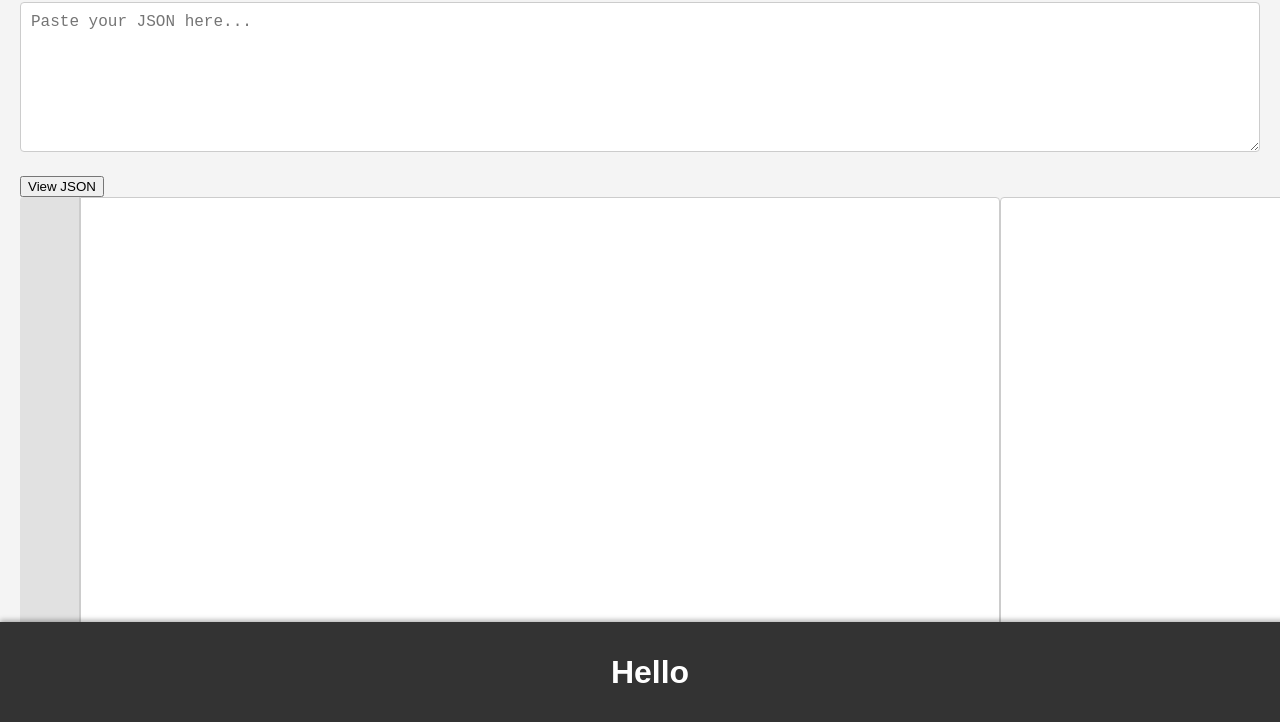
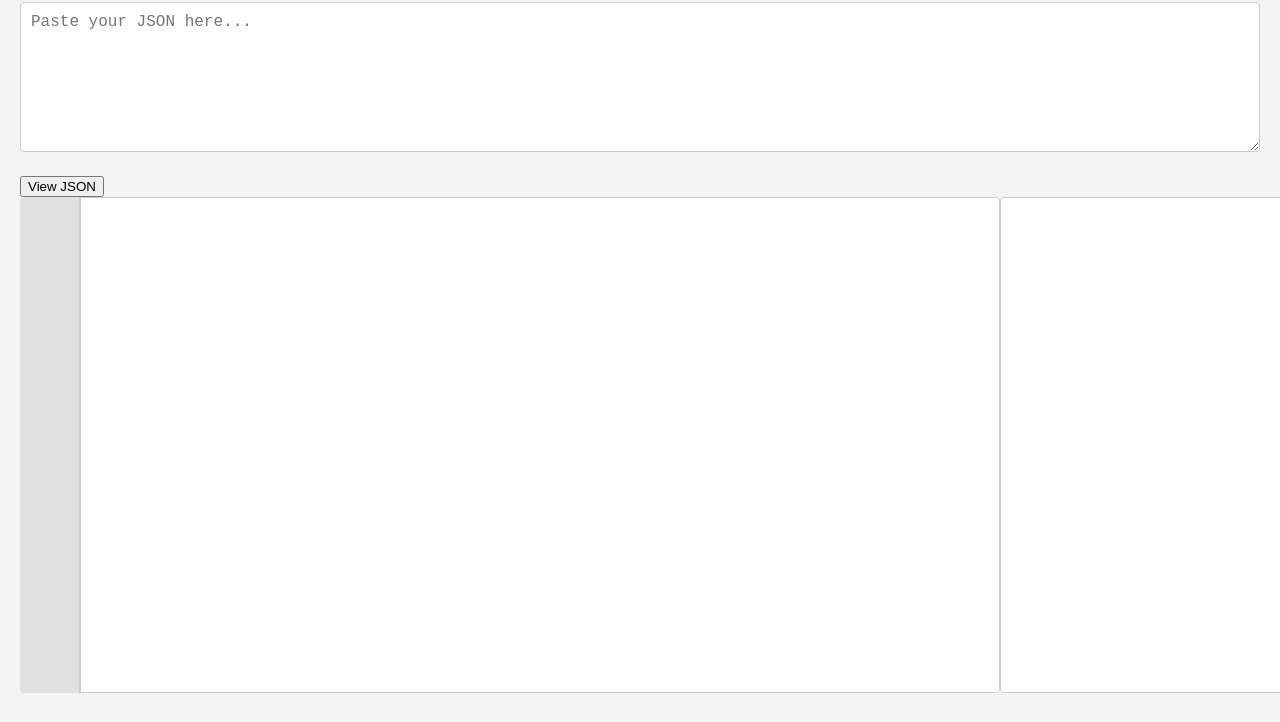
Before and after one commit to amilsaleem/jsonviewer, a plain HTML site: page index.html in a window 1280 px wide. Shown: the part 78-800 px from the top of the page. Drawn offline with Linux system fonts and the light colour scheme.

Commit message:
Update index.html

```diff
--- a/index.html
+++ b/index.html
@@ -123,9 +123,7 @@
         <div id="jsonOutput" class="json-output" contenteditable="true" oninput="updateLineNumbers()"></div>
         <div id="jsonTree" class="json-tree"></div>
     </div>
-    <div class="add">
-        <h1>Hello</h1>
-    </div>
+
     <script>
         function size(){
             document.getElementById('jsonInput').style.height = '40%'
```
